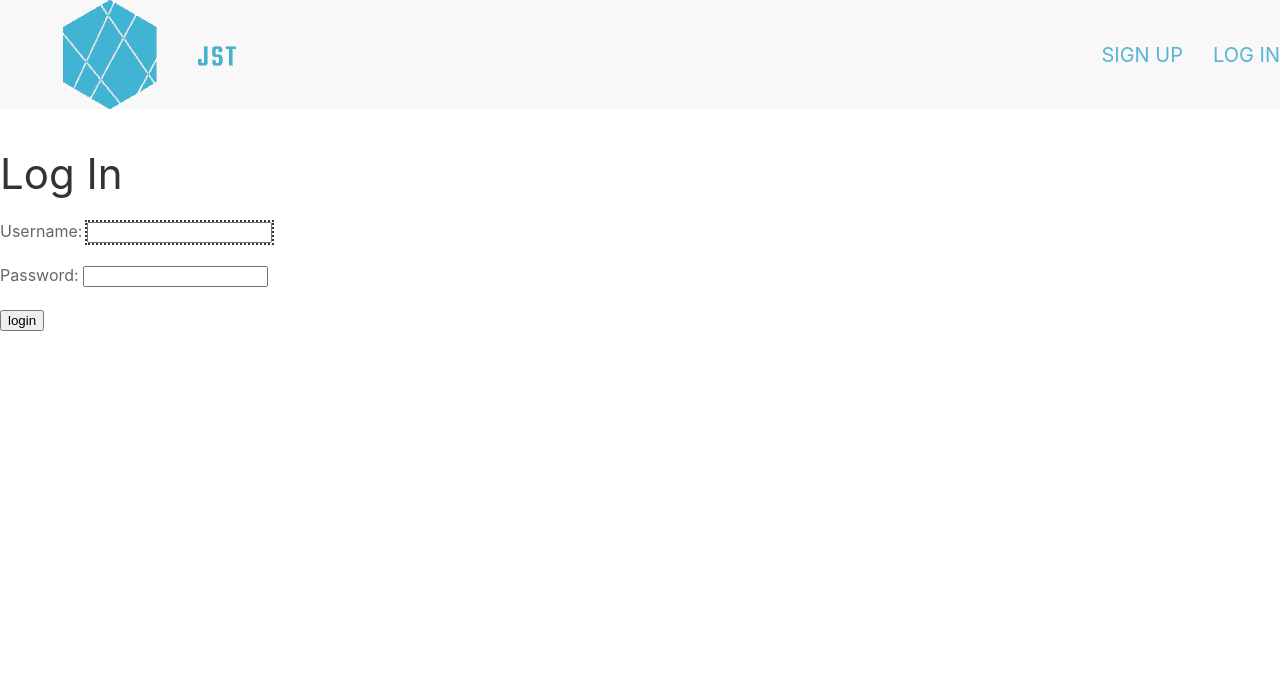
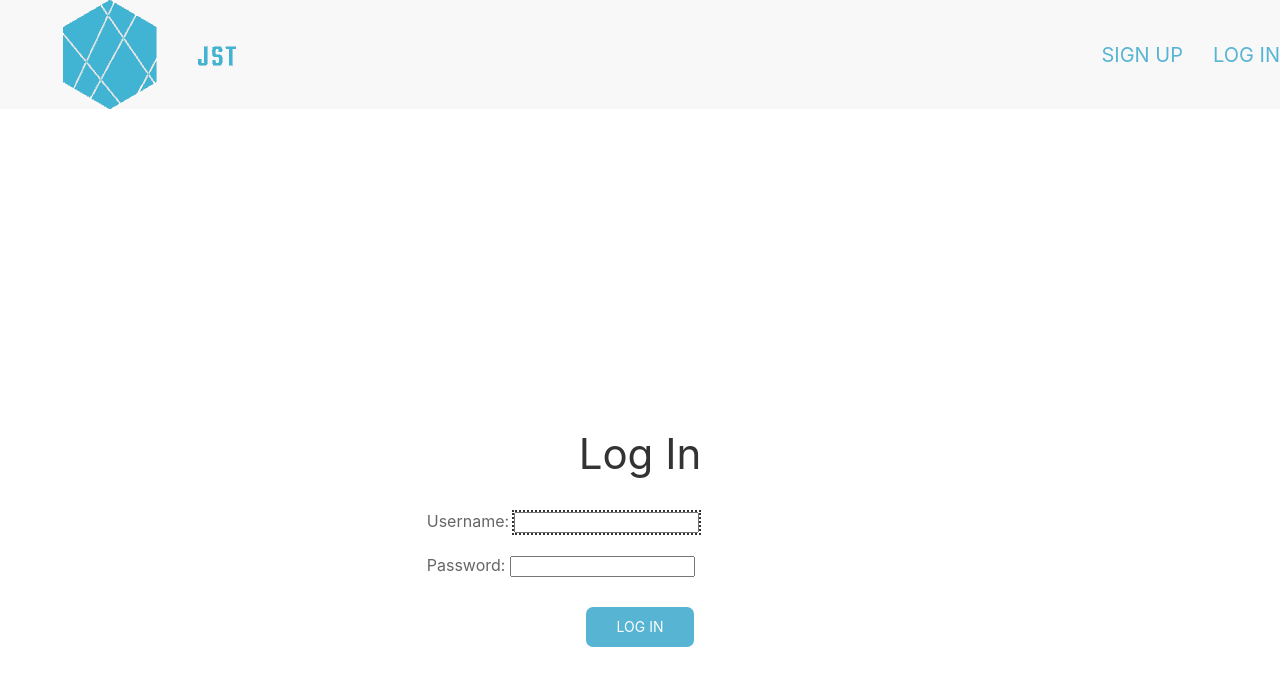
Before and after one commit to rperillo1/Job-Search-Tracker, a Django app: page /accounts/login/ in a window 1280 px wide. Shown: the top 686 px of the page. Run offline with Django 3.2, Linux system fonts and the light colour scheme; some libraries are stand-ins or nearby versions.

Commit message:
login form style

```diff
--- a/main_app/static/main_app/styles/main.css
+++ b/main_app/static/main_app/styles/main.css
@@ -160,3 +160,10 @@ span.step {
 .app-fan {
     color: black;
 }
+.login-div {
+    margin-top: 25%;
+}
+#login-button {
+    background-color: var(--main-accent);
+    border-radius: .5em;
+}
--- a/main_app/templates/registration/login.html
+++ b/main_app/templates/registration/login.html
@@ -1,13 +1,18 @@
 {% extends 'base.html' %}
 {% block content %}
+<div class="ui-kit-grid">
+    <div class="uk-container-center login-div">
+        <div class="uk-width-1-3 uk-align-center">
+        <h1 class="center">Log In</h1>
 
-<h1>Log In</h1>
-
-<form method="post" action="{% url 'login' %}">
-    {% csrf_token %}
-    {{ form.as_p }}
-    <input type="submit" class="btn" value="login">
-    <input type="hidden" name="next" value="{{ next }}">
-</form>
+        <form class="uk-form login-form uk-align-center" method="post" action="{% url 'login' %}">
+            {% csrf_token %}
+            {{ form.as_p }}
+            <input id="login-button" type="submit" class="uk-button uk-button-primary uk-align-center" value="log in">
+            <input type="hidden" name="next" value="{{ next }}">
+        </form>
+    </div>
+    </div>
+</div>
 
 {% endblock %}
```
